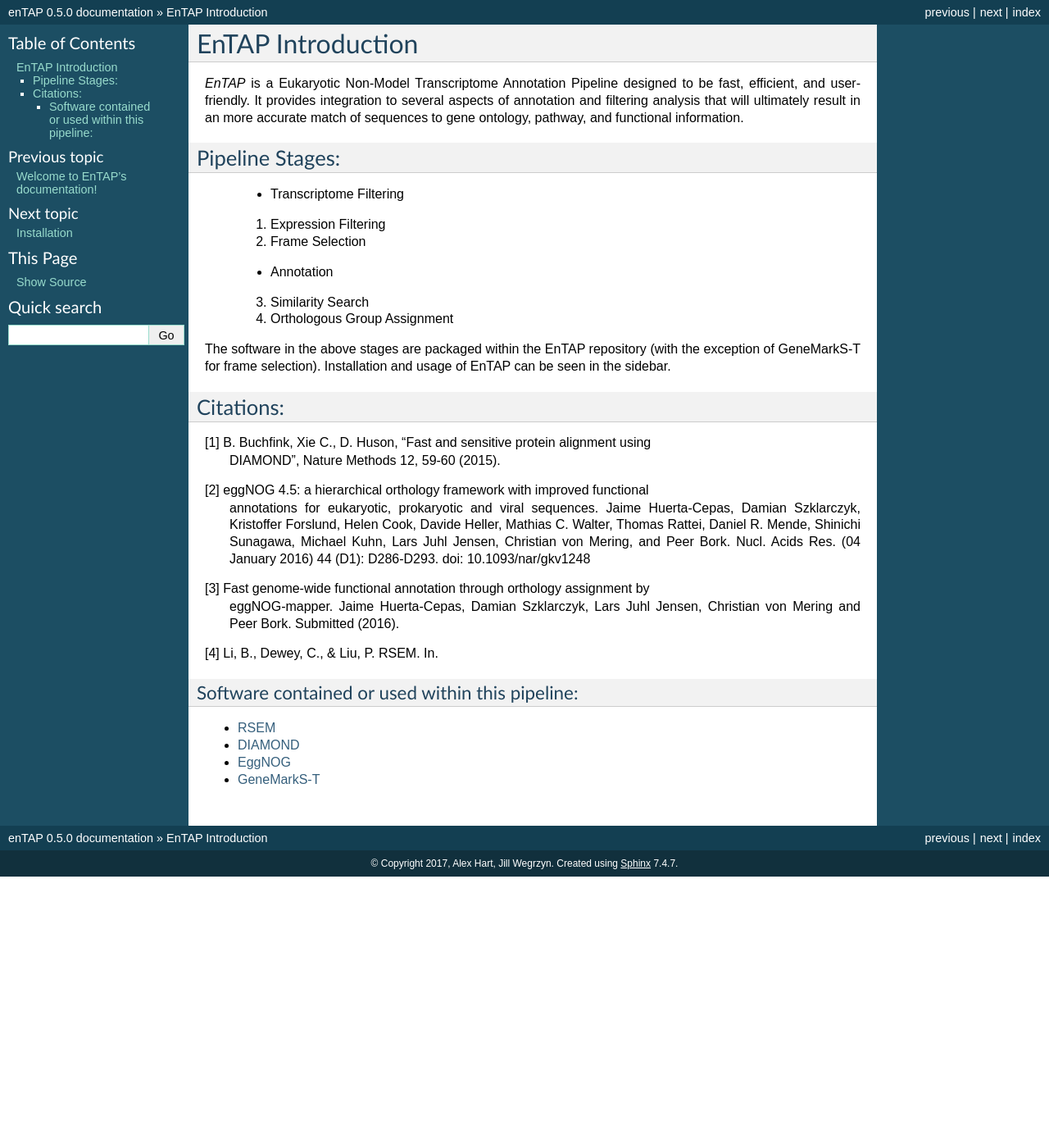
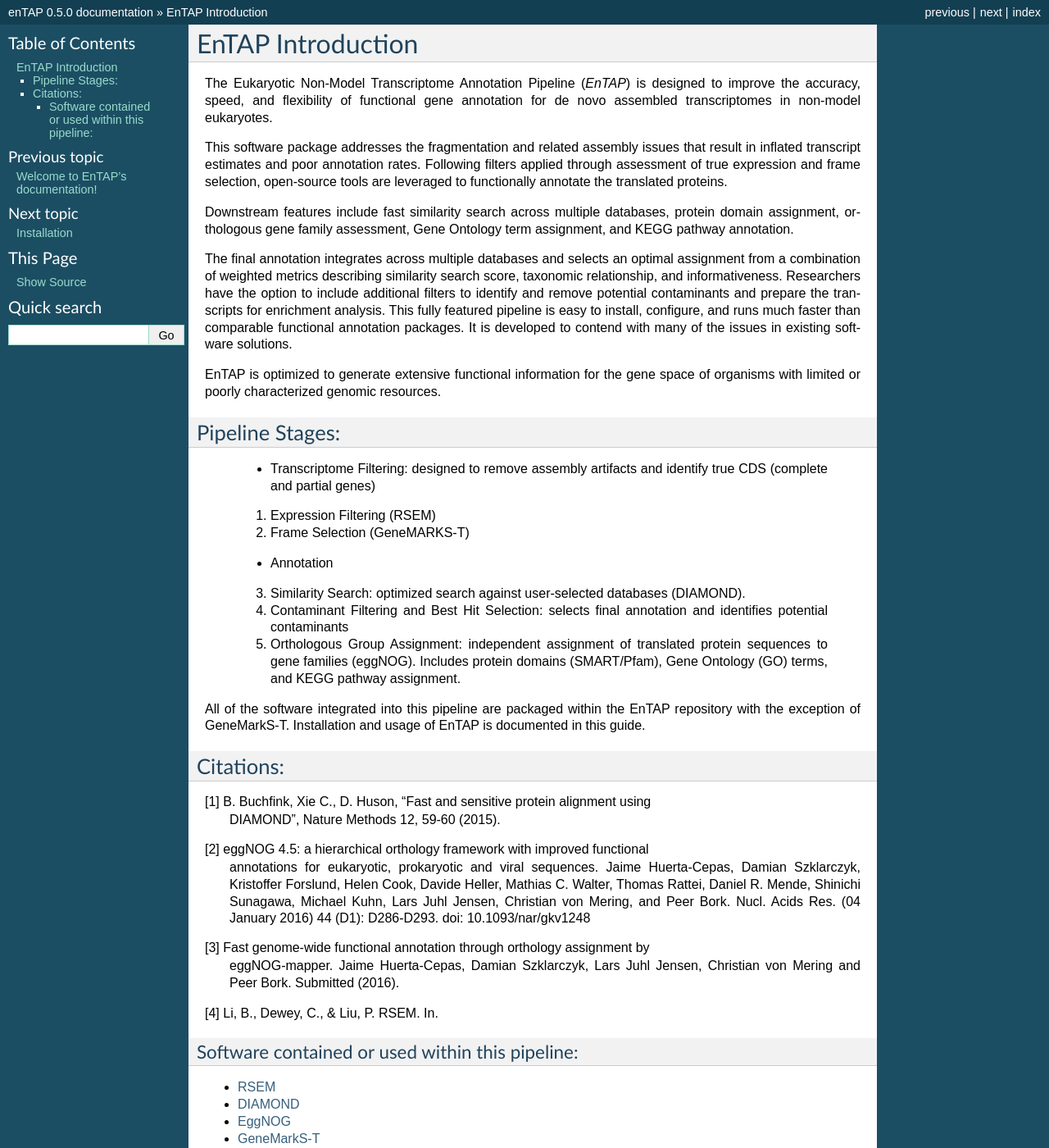
Before and after one commit to harta55/EnTAP, a Sphinx documentation site: the page built from docs/source/introduction.rst, in a window 1280 px wide and 1400 px high. Shown: the whole window at 82% size. Built offline with Sphinx 7.4.7, drawn with Linux system fonts in a browser that asks for light colours.

Commit message:
Update introduction.rst

```diff
--- a/docs/source/introduction.rst
+++ b/docs/source/introduction.rst
@@ -7,21 +7,29 @@
 EnTAP Introduction
 ==================
 
-*EnTAP* is a Eukaryotic Non-Model Transcriptome Annotation Pipeline designed to be fast, efficient, and user-friendly. It provides integration to several aspects of annotation and filtering analysis that will ultimately result in an more accurate match of sequences to gene ontology, pathway, and functional information.
+The Eukaryotic Non-Model Transcriptome Annotation Pipeline (*EnTAP*) is designed to improve the accuracy, speed, and flexibility of functional gene annotation for de novo assembled transcriptomes in non-model eukaryotes.
+
+This software package addresses the fragmentation and related assembly issues that result in inflated transcript estimates and poor annotation rates.  Following filters applied through assessment of true expression and frame selection, open-source tools are leveraged to functionally annotate the translated proteins.
+
+Downstream features include fast similarity search across multiple databases, protein domain assignment, orthologous gene family assessment, Gene Ontology term assignment, and KEGG pathway annotation.
+
+The final annotation integrates across multiple databases and selects an optimal assignment from a combination of weighted metrics describing similarity search score, taxonomic relationship, and informativeness.  Researchers have the option to include additional filters to identify and remove potential contaminants and prepare the transcripts for enrichment analysis.  This fully featured pipeline is easy to install, configure, and runs much faster than comparable functional annotation packages.  It is developed to contend with many of the issues in existing software solutions.
+
+EnTAP is optimized to generate extensive functional information for the gene space of organisms with limited or poorly characterized genomic resources.
+
 
 Pipeline Stages:
 ----------------
-
-    * Transcriptome Filtering
-    1. Expression Filtering
-    2. Frame Selection
+    * Transcriptome Filtering: designed to remove assembly artifacts and identify true CDS (complete and partial genes)
+    1. Expression Filtering (RSEM)
+    2. Frame Selection (GeneMARKS-T)
 
     * Annotation
-    3. Similarity Search
-    4. Orthologous Group Assignment
+    3. Similarity Search: optimized search against user-selected databases (DIAMOND).
+    4. Contaminant Filtering and Best Hit Selection: selects final annotation and identifies potential contaminants
+    5. Orthologous Group Assignment: independent assignment of translated protein sequences to gene families (eggNOG).  Includes protein  domains (SMART/Pfam), Gene Ontology (GO) terms, and KEGG pathway assignment.
 
-The software in the above stages are packaged within the EnTAP repository (with the exception of GeneMarkS-T for frame selection). Installation and usage of EnTAP can be seen in the sidebar.
-
+All of the software integrated into this pipeline are packaged within the EnTAP repository with the exception of GeneMarkS-T. Installation and usage of EnTAP is documented in this guide.
 
 Citations:
 ----------
```
